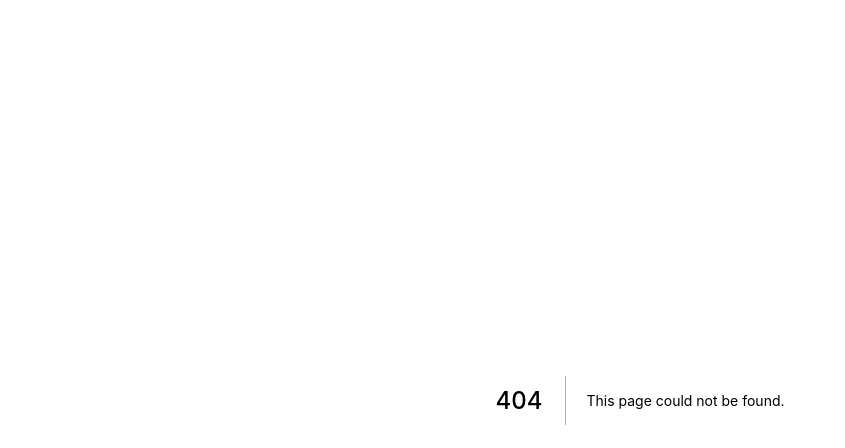
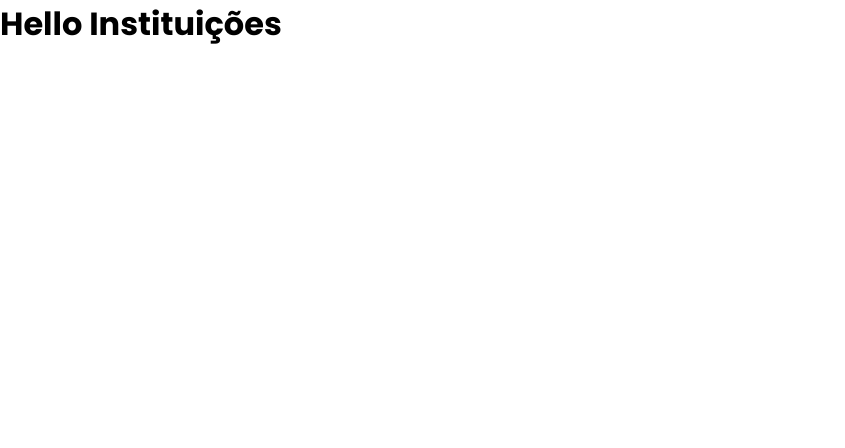
Before and after one commit to joaosilva-web/masters-donate-computers, a Next.js app: page /instituicoes in a window 1280 px wide. Before the commit this address had no page. Shown: the top 448 px of the page, without its empty margins (0-845 px from the left). Built offline with nearby package versions, Linux system fonts and the light colour scheme.

Commit message:
Create Instituicoes page

```diff
--- /dev/null
+++ b/pages/instituicoes.tsx
@@ -0,0 +1,9 @@
+
+
+const institutions = () => {
+    return(
+        <h1>Hello Instituições</h1>
+    )
+}
+
+export default institutions;
```
